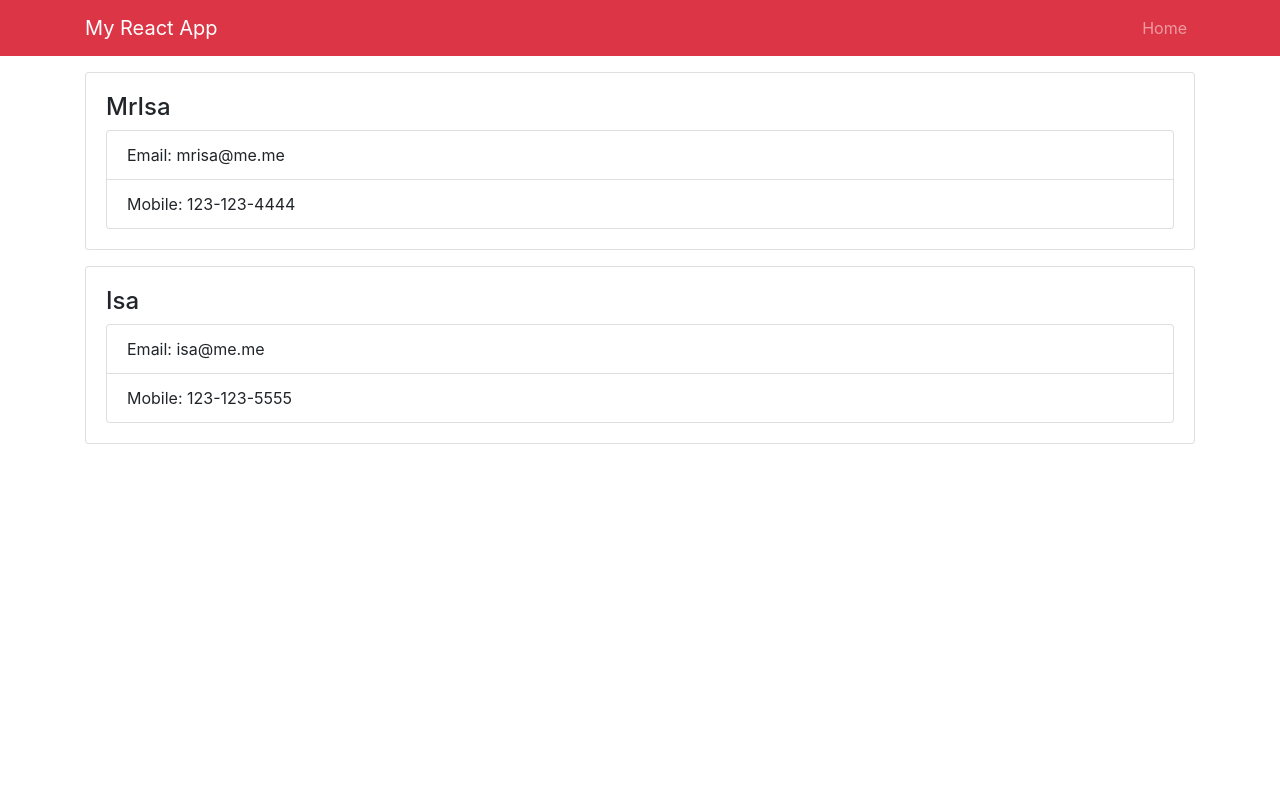
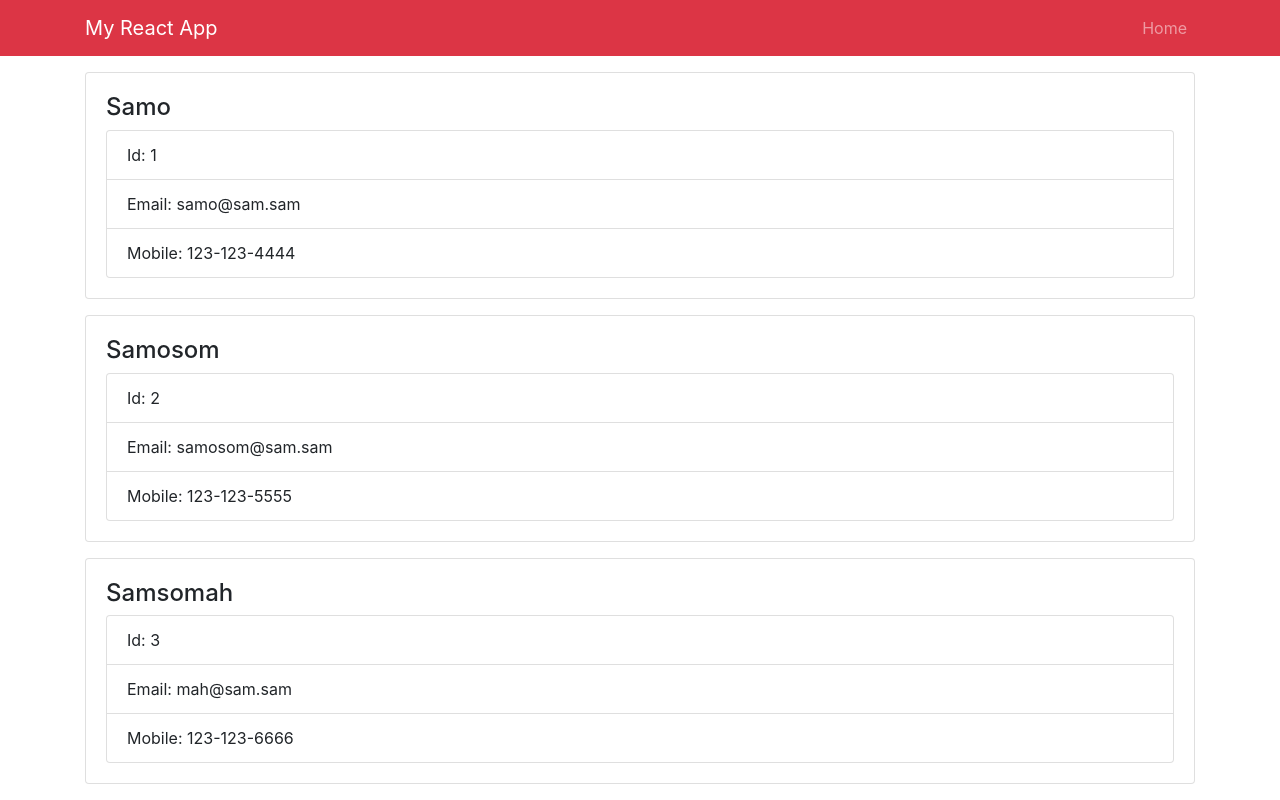
Before and after one commit to Isaabomohana/react-contactmanager, a React (Create React App) app: page / in a window 1280 px wide. Built offline with nearby package versions, Linux system fonts and the light colour scheme.

Commit message:
add a constructer to contacts and map through it

```diff
--- a/src/App.js
+++ b/src/App.js
@@ -1,5 +1,5 @@
 import React, { Component } from "react";
-import Contact from "./components/Contact";
+import Contacts from "./components/Contacts";
 import "./App.css";
 import Header from "./components/Header";
 import "bootstrap/dist/css/bootstrap.min.css";
@@ -10,8 +10,7 @@ class App extends Component {
       <div className="App">
         <Header />
         <div className="container">
-          <Contact name="MrIsa" email="mrisa@me.me" mob="123-123-4444" />
-          <Contact name="Isa" email="isa@me.me" mob="123-123-5555" />
+          <Contacts />
         </div>
       </div>
     );
--- /dev/null
+++ b/src/components/Contacts.js
@@ -0,0 +1,49 @@
+import React, { Component } from "react";
+
+class Contacts extends Component {
+  constructor() {
+    super();
+    this.state = {
+      contacts: [
+        {
+          id: 1,
+          name: "Samo",
+          email: "samo@sam.sam",
+          mob: "123-123-4444"
+        },
+        {
+          id: 2,
+          name: "Samosom",
+          email: "samosom@sam.sam",
+          mob: "123-123-5555"
+        },
+        {
+          id: 3,
+          name: "Samsomah",
+          email: "mah@sam.sam",
+          mob: "123-123-6666"
+        }
+      ]
+    };
+  }
+  render() {
+    const { contacts } = this.state;
+
+    return (
+      <div>
+        {contacts.map(contact => (
+          <div className="card card-body mb-3">
+            <h4>{contact.name} </h4>
+            <ul className="list-group">
+              <li className="list-group-item">Id: {contact.id}</li>
+              <li className="list-group-item">Email: {contact.email}</li>
+              <li className="list-group-item">Mobile: {contact.mob}</li>
+            </ul>
+          </div>
+        ))}
+      </div>
+    );
+  }
+}
+
+export default Contacts;
```
